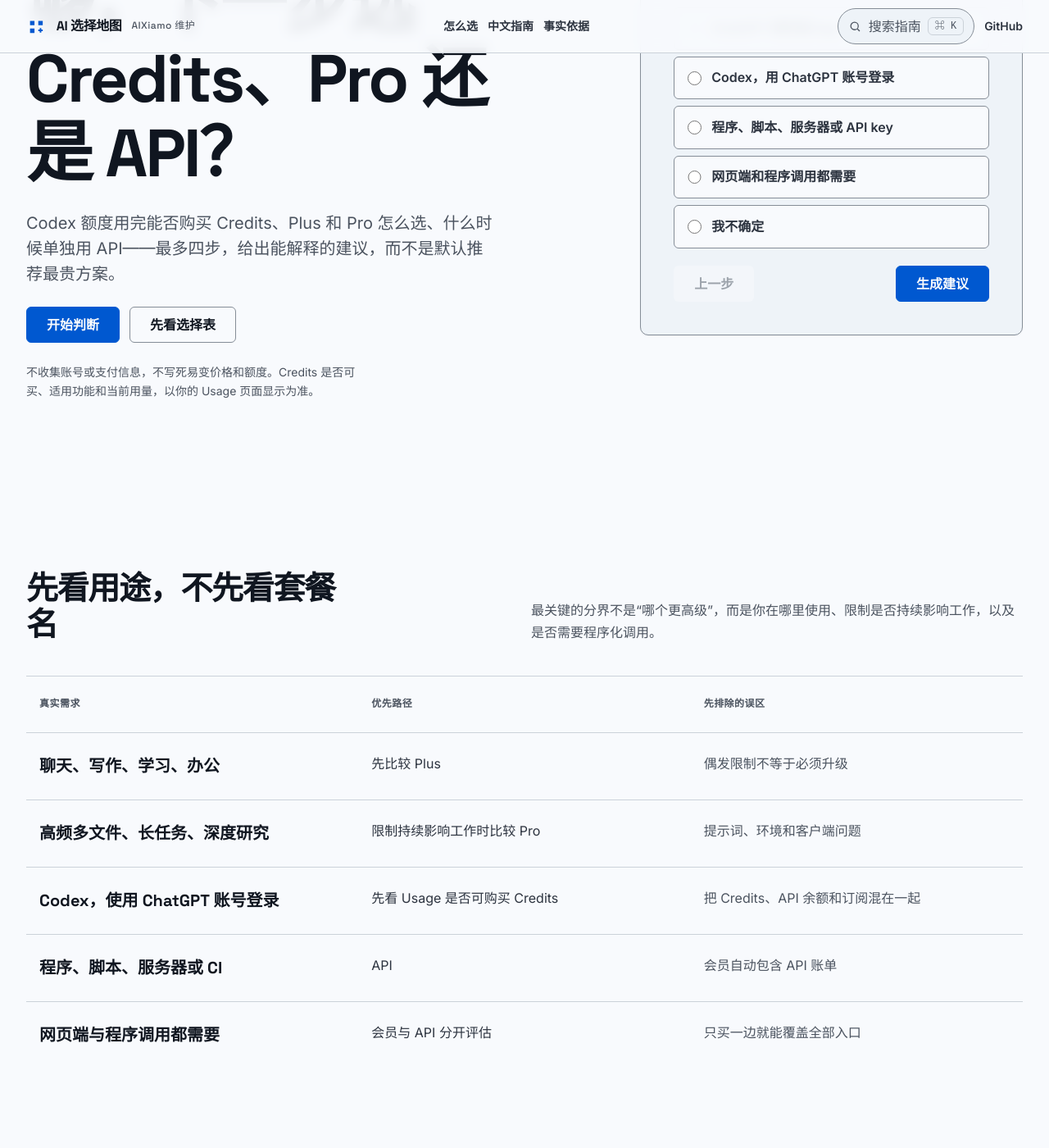
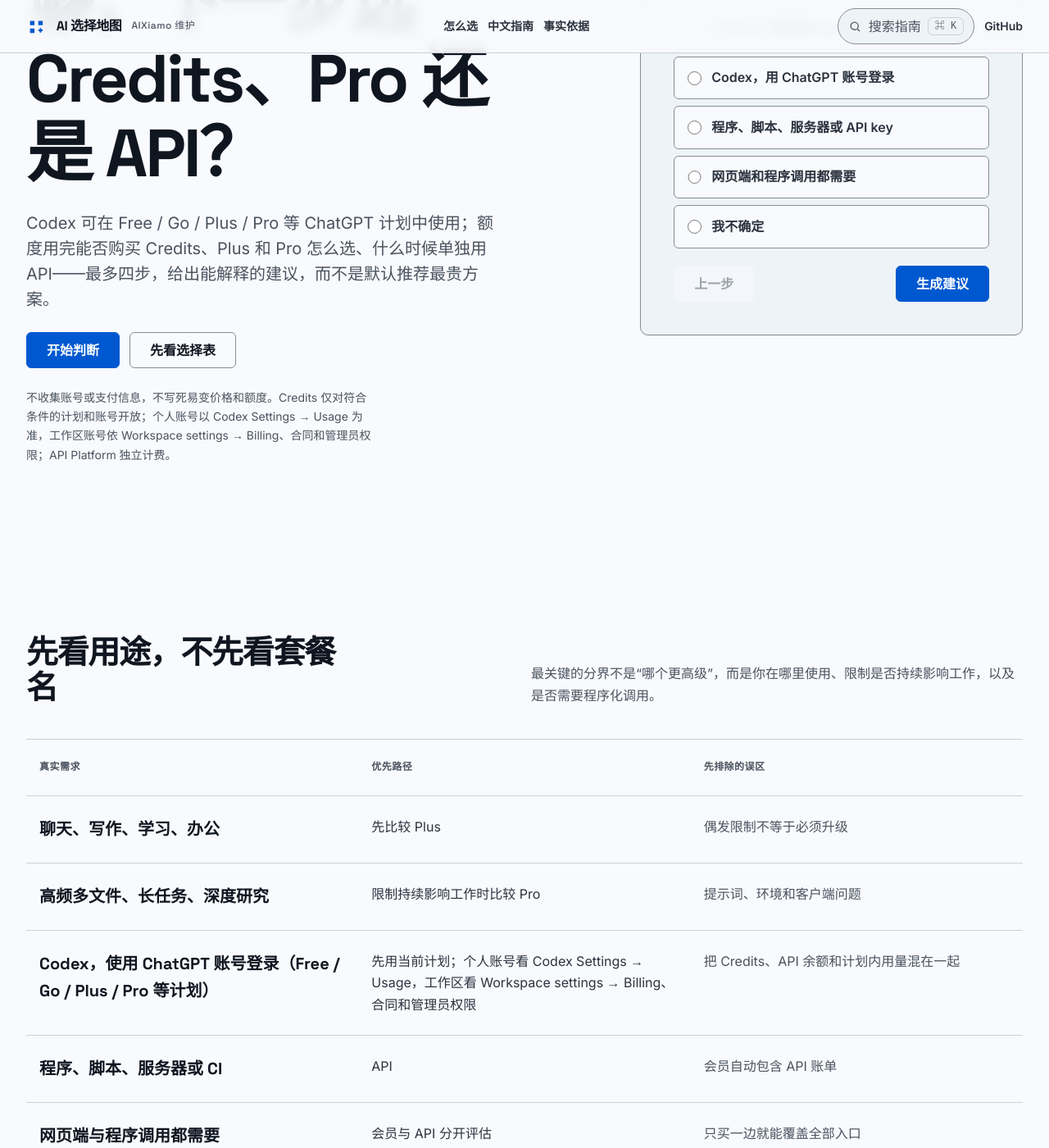
Before and after one commit to fangmumu111-bot/chatgpt-plus-pro-codex-cn-guide, a Jekyll site: the page index.html, which Jekyll copies as it is, in a window 1280 px wide and 1400 px high, scrolled down 337 px. Shown: the whole window at 82% size. Built offline with Jekyll 4.4.1, drawn with Linux system fonts in a browser that asks for light colours; some of the changed text lies outside the part shown.

Commit message:
Clarify Codex plan and credits boundaries

```diff
--- a/index.html
+++ b/index.html
@@ -106,14 +106,14 @@
           <p class="hero__signal">2026 Codex 中文决策工具</p>
           <h1 id="hero-title">Codex 额度不够，下一步选 Credits、Pro 还是 API？</h1>
           <p class="hero__lede">
-            Codex 额度用完能否购买 Credits、Plus 和 Pro 怎么选、什么时候单独用 API——最多四步，给出能解释的建议，而不是默认推荐最贵方案。
+            Codex 可在 Free / Go / Plus / Pro 等 ChatGPT 计划中使用；额度用完能否购买 Credits、Plus 和 Pro 怎么选、什么时候单独用 API——最多四步，给出能解释的建议，而不是默认推荐最贵方案。
           </p>
           <div class="hero__actions">
             <a class="button button--primary" href="#decision-tool">开始判断</a>
             <a class="button" href="#quick-map">先看选择表</a>
           </div>
           <p class="hero__note">
-            不收集账号或支付信息，不写死易变价格和额度。Credits 是否可买、适用功能和当前用量，以你的 Usage 页面显示为准。
+            不收集账号或支付信息，不写死易变价格和额度。Credits 仅对符合条件的计划和账号开放；个人账号以 Codex Settings → Usage 为准，工作区账号依 Workspace settings → Billing、合同和管理员权限；API Platform 独立计费。
           </p>
         </div>
 
@@ -154,7 +154,7 @@
 
           <noscript>
             <div class="noscript">
-              JavaScript 关闭时仍可使用下方选择表。会员适合 ChatGPT/Codex 账号登录；程序、脚本和服务器调用优先研究 API。
+              JavaScript 关闭时仍可使用下方选择表。Free / Go / Plus / Pro 等计划都可用于 ChatGPT 账号登录的 Codex；程序、脚本和服务器调用优先研究独立计费 API。
             </div>
           </noscript>
         </section>
@@ -188,9 +188,9 @@
               <td data-label="先排除">提示词、环境和客户端问题</td>
             </tr>
             <tr>
-              <th scope="row">Codex，使用 ChatGPT 账号登录</th>
-              <td data-label="优先路径">先看 Usage 是否可购买 Credits</td>
-              <td data-label="先排除">把 Credits、API 余额和订阅混在一起</td>
+              <th scope="row">Codex，使用 ChatGPT 账号登录（Free / Go / Plus / Pro 等计划）</th>
+              <td data-label="优先路径">先用当前计划；个人账号看 Codex Settings → Usage，工作区看 Workspace settings → Billing、合同和管理员权限</td>
+              <td data-label="先排除">把 Credits、API 余额和计划内用量混在一起</td>
             </tr>
             <tr>
               <th scope="row">程序、脚本、服务器或 CI</th>
@@ -252,12 +252,12 @@
           </article>
           <article class="guide-row">
             <h3>Codex 需要会员，还是应该单独用 API？</h3>
-            <p>ChatGPT 账号登录看会员；API key、脚本和服务器调用看独立 API 账户与账单。</p>
+            <p>ChatGPT 账号登录看当前计划（含 Free / Go / Plus / Pro 等）；符合条件的计划和账号才会显示 Credits；API key、脚本和服务器调用看独立 API 账户与账单。</p>
             <a class="guide-row__link" href="./docs/codex-membership-vs-api.html">读完整指南 →</a>
           </article>
           <article class="guide-row">
             <h3>Codex 额度用完怎么办，能不能购买 Credits？</h3>
-            <p>先确认真的是额度并查看 Usage，再比较 Credits、等待重置、持续不足和适合迁移到 API 的自动化。</p>
+            <p>先确认真的是额度并查看 Usage 与 Credits 资格，再比较 Credits、等待重置、持续不足和适合迁移到独立计费 API 的自动化。</p>
             <a class="guide-row__link" href="./docs/codex-quota-usage.html">读完整指南 →</a>
           </article>
           <article class="guide-row">
@@ -283,7 +283,7 @@
             <li class="step">
               <span class="step__number">01</span>
               <h3>确认入口</h3>
-              <p>会员用于 ChatGPT/Codex 账号登录；API 用于程序化调用。两套账单不要混淆。</p>
+              <p>Free / Go / Plus / Pro 等计划可用于 ChatGPT/Codex 账号登录；API 用于程序化调用，API Platform 独立计费。</p>
             </li>
             <li class="step">
               <span class="step__number">02</span>
@@ -308,7 +308,7 @@
         <div class="fact-grid">
           <article class="fact">
             <h3>官方事实</h3>
-            <p>Plus、Pro、Codex、Credits 与 API 的关系来自 OpenAI 官方帮助资料，最后核对于 2026-08-09。</p>
+            <p>Free、Go、Plus、Pro、Codex、Credits 与 API 的关系来自 OpenAI 官方帮助资料，最后核对于 2026-08-19。</p>
             <a class="text-link" href="./SOURCES.html">查看来源 →</a>
           </article>
           <article class="fact">
@@ -337,7 +337,7 @@
             <a href="https://github.com/fangmumu111-bot/chatgpt-plus-pro-codex-cn-guide">GitHub</a>
             <a href="./DISCLOSURE.html">披露</a>
           </nav>
-          <p class="footer__meta">AIXiamo 维护 · 非 OpenAI 官方 · 2026-08-09</p>
+          <p class="footer__meta">AIXiamo 维护 · 非 OpenAI 官方 · 2026-08-19</p>
         </div>
       </div>
     </footer>
```
Also changed, not shown: other parts of index.html (+1 -1 lines), SOURCES.md (+9 -6 lines), docs/chatgpt-domestic-recharge-guide.md (+2 -2 lines), docs/chatgpt-plus-vs-pro.md (+2 -2 lines), docs/codex-membership-vs-api.md (+6 -6 lines), docs/codex-quota-usage.md (+7 -7 lines), llms.txt (+6 -3 lines), README.md.
